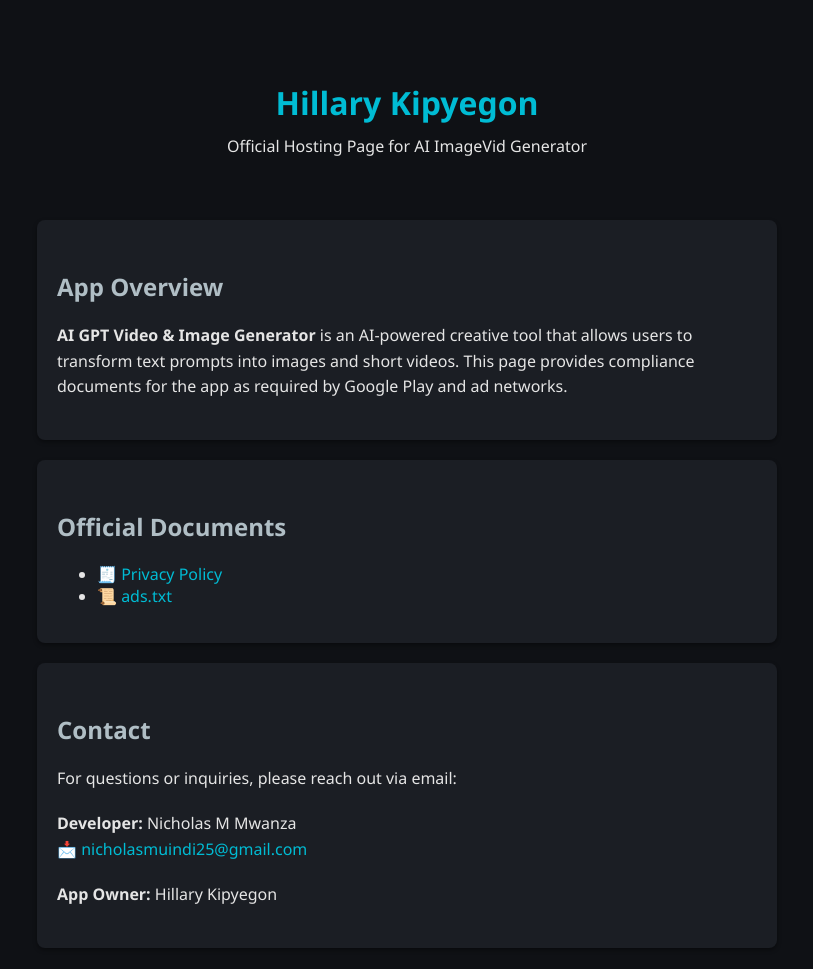
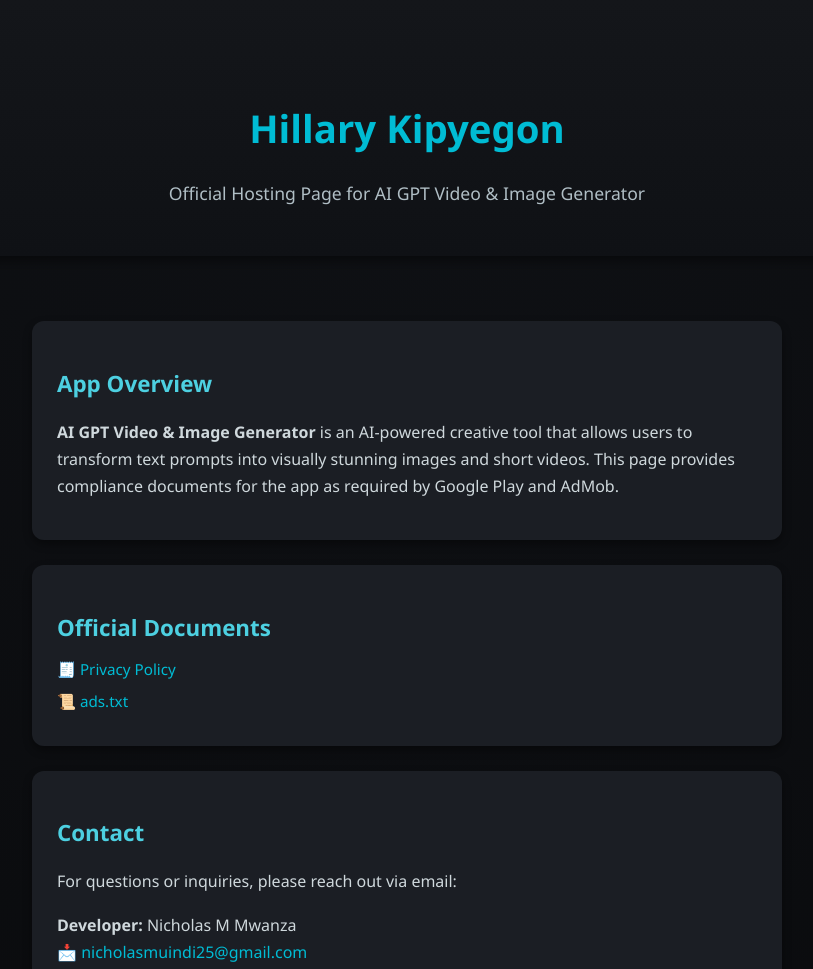
Before and after one commit to Nicky-muindi/nicky-muindi.github.io, a plain HTML site: page hillary-kipyegon/index.html in a window 1280 px wide. Shown: the top 969 px of the page, without its empty margins (233-1046 px from the left). Drawn offline with Linux system fonts and the light colour scheme.

Commit message:
Enhance styling and update page content
Updated styles and content for improved aesthetics and clarity.

```diff
--- a/hillary-kipyegon/index.html
+++ b/hillary-kipyegon/index.html
@@ -7,68 +7,129 @@
   <style>
     body {
       font-family: "Segoe UI", Roboto, sans-serif;
-      background-color: #0f1115;
+      background: radial-gradient(circle at top, #0f1115, #090a0c);
       color: #e5e5e5;
       margin: 0;
       padding: 0;
       text-align: center;
+      line-height: 1.7;
     }
+
     header {
-      padding: 60px 20px 20px;
+      padding: 70px 20px 30px;
+      background: linear-gradient(to bottom, #14161a, #0f1115);
+      box-shadow: 0 4px 12px rgba(0,0,0,0.5);
     }
-    h1 {
-      font-size: 2rem;
+
+    header h1 {
+      font-size: 2.4rem;
       color: #00bcd4;
       margin-bottom: 10px;
     }
-    h2 {
+
+    header p {
+      font-size: 1.1rem;
       color: #b0bec5;
-      margin-top: 30px;
     }
-    p {
+
+    section {
+      max-width: 900px;
+      margin: 0 auto;
+      padding: 40px 20px 80px;
+    }
+
+    .card {
+      background: #1b1e24;
+      margin: 25px auto;
+      padding: 25px;
+      border-radius: 12px;
+      width: 90%;
       max-width: 700px;
-      margin: 0 auto 20px;
-      line-height: 1.6;
+      text-align: left;
+      box-shadow: 0 4px 8px rgba(0,0,0,0.4);
+      transition: transform 0.3s ease, box-shadow 0.3s ease;
     }
+
+    .card:hover {
+      transform: translateY(-4px);
+      box-shadow: 0 8px 20px rgba(0, 188, 212, 0.3);
+    }
+
+    .card h2 {
+      color: #4dd0e1;
+      font-size: 1.4rem;
+      margin-bottom: 10px;
+    }
+
+    .card p {
+      color: #cfd8dc;
+      margin-bottom: 15px;
+    }
+
+    .card ul {
+      list-style: none;
+      padding: 0;
+      margin: 0;
+    }
+
+    .card li {
+      margin: 6px 0;
+      font-size: 0.95rem;
+    }
+
     a {
       color: #00bcd4;
       text-decoration: none;
+      transition: color 0.3s ease;
     }
+
     a:hover {
+      color: #4dd0e1;
       text-decoration: underline;
     }
-    .card {
-      background: #1b1e24;
-      margin: 20px auto;
-      padding: 20px;
-      border-radius: 8px;
-      width: 90%;
-      max-width: 700px;
-      text-align: left;
-      box-shadow: 0 2px 4px rgba(0,0,0,0.4);
-    }
+
     footer {
       background-color: #14161a;
-      padding: 20px;
+      padding: 30px 20px;
       font-size: 0.9rem;
       color: #9e9e9e;
-      margin-top: 40px;
+      border-top: 1px solid #222;
       line-height: 1.5;
+    }
+
+    footer a {
+      color: #81d4fa;
+    }
+
+    footer a:hover {
+      color: #00bcd4;
+    }
+
+    @media (max-width: 600px) {
+      header h1 {
+        font-size: 2rem;
+      }
+      section {
+        padding: 30px 15px;
+      }
+      .card {
+        padding: 20px;
+      }
     }
   </style>
 </head>
 <body>
   <header>
     <h1>Hillary Kipyegon</h1>
-    <p>Official Hosting Page for AI ImageVid Generator</p>
+    <p>Official Hosting Page for AI GPT Video & Image Generator</p>
   </header>
 
   <section>
     <div class="card">
       <h2>App Overview</h2>
       <p>
-        <strong>AI GPT Video & Image Generator</strong> is an AI-powered creative tool that allows users to transform text prompts into images and short videos.
-        This page provides compliance documents for the app as required by Google Play and ad networks.
+        <strong>AI GPT Video & Image Generator</strong> is an AI-powered creative tool that allows users to transform text prompts into visually stunning images and short videos.
+        This page provides compliance documents for the app as required by Google Play and AdMob.
       </p>
     </div>
 
@@ -76,7 +137,7 @@
       <h2>Official Documents</h2>
       <ul>
         <li>🧾 <a href="./privacy-policy.html">Privacy Policy</a></li>
-        <li>📜 <a href="./app-ads.txt">ads.txt</a></li>
+        <li>📜 <a href="./ads.txt">ads.txt</a></li>
       </ul>
     </div>
 
```
